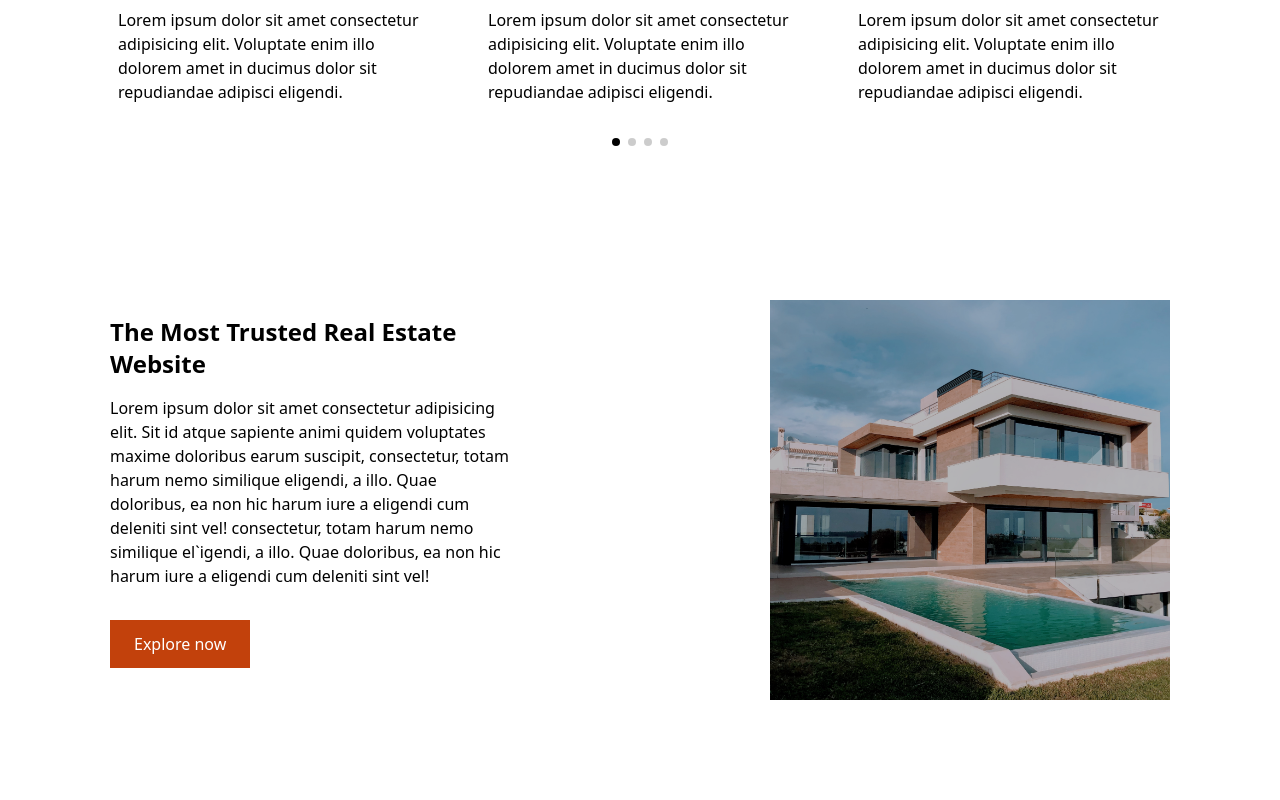
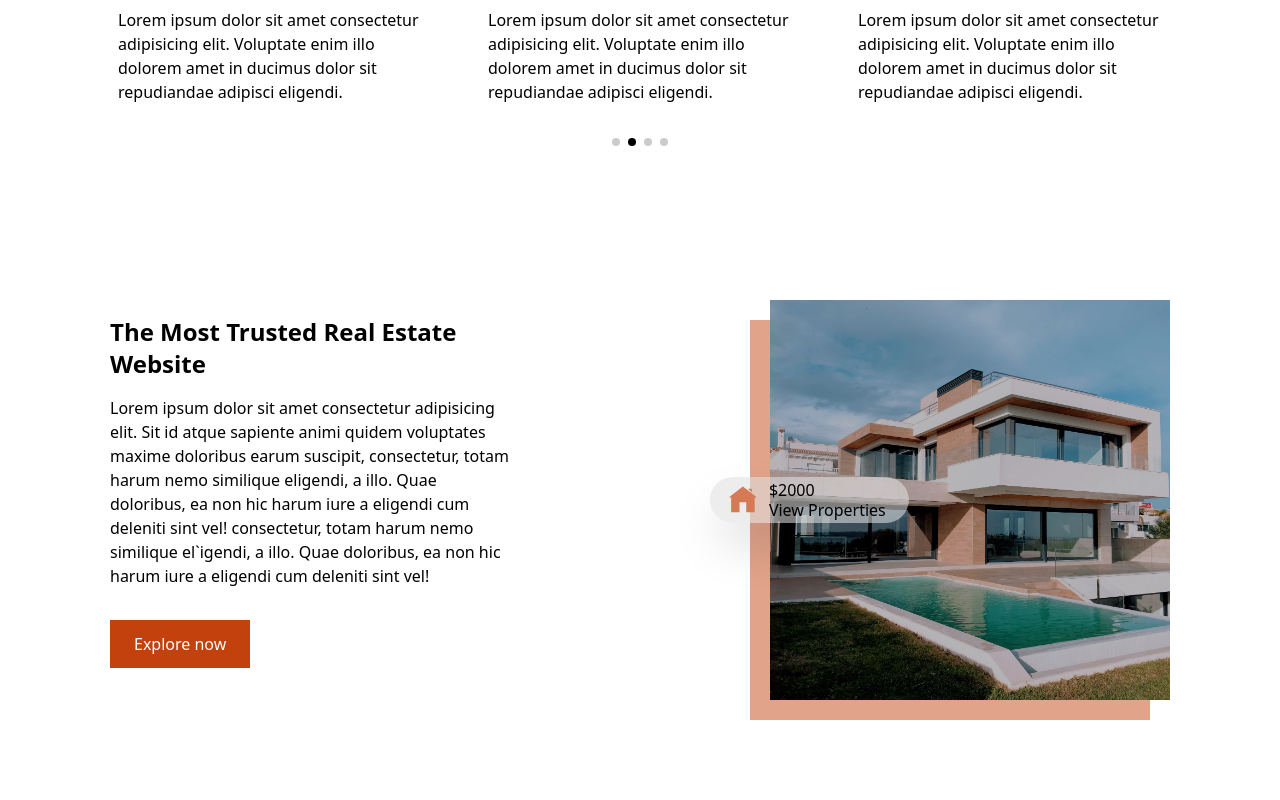
Before and after one commit to Haybuka/bricksNbrim, a Next.js app: page / in a window 1280 px wide. Shown: the part 1720-2520 px from the top of the page. Built offline with nearby package versions, Linux system fonts and the light colour scheme.

Commit message:
added swiper autoPlay

```diff
--- a/components/Home/customers/customer/card.tsx
+++ b/components/Home/customers/customer/card.tsx
@@ -3,7 +3,11 @@ import { Swiper, SwiperSlide } from 'swiper/react';
 import cls from 'classnames';
 import styles from './customer.module.css';
 import { Pagination } from 'swiper';
+import SwiperCore, { Autoplay } from 'swiper';
+SwiperCore.use([Autoplay]);
+
 import Image from 'next/image';
+import 'swiper/css/autoplay';
 
 const CustomerCard = () => {
   const [activeIndex, setActiveIndex] = useState<number>(1);
@@ -46,6 +50,10 @@ const CustomerCard = () => {
       onSlideChange={(swiper: any) => setActiveIndex(swiper.activeIndex + 1)}
       pagination={{
         clickable: true,
+      }}
+      autoplay={{
+        delay: 2500,
+        disableOnInteraction: false,
       }}
       modules={[Pagination]}
       breakpoints={{
--- a/components/Home/explore/explore.module.css
+++ b/components/Home/explore/explore.module.css
@@ -17,3 +17,26 @@
   content: '';
   background-color: rgba(0, 0, 0, 0.286);
 }
+
+.explore_bg::before {
+  position: absolute;
+  content: '';
+  background-color: #ce663c;
+  width: 100%;
+  height: 100%;
+  /* transform: rotate(30deg); */
+  z-index: -10;
+  top: 5%;
+  left: -5%;
+  opacity: 0.6;
+}
+
+.pill {
+  border-radius: 70px;
+  background: #e0e0e090;
+  /* box-shadow: 20px 20px 39px #9d9d9d73, -20px -20px 39px #ffffff79; */
+  padding: 5px 15px;
+  left: -20%;
+  transform: translate(10%, -50%);
+  @apply justify-between absolute top-1/2 z-10 shadow-2xl hidden md:flex;
+}
--- a/components/Home/explore/explore.tsx
+++ b/components/Home/explore/explore.tsx
@@ -1,10 +1,27 @@
 import React from 'react';
 import styles from './explore.module.css';
 import Button from '@/utils/button/button';
+import HomeIcon from '/public/Home/explore/homeIcon.svg';
+import Image from 'next/image';
+
 const Explore = () => {
   return (
     <section className={styles.explore}>
-      <aside className={styles.explore_bg}></aside>
+      <aside className={styles.explore_bg}>
+        <div className={styles.pill}>
+          <Image
+            src={HomeIcon}
+            alt="icon"
+            width={28}
+            height={28}
+            className="mx-1"
+          />
+          <div className="mx-2">
+            <span className="block -my-1">$2000</span>
+            <span className="block -my-1">View Properties</span>
+          </div>
+        </div>
+      </aside>
       <article className="w-full my-4 md:my-0 md:w-[400px] px-2 md:px-0">
         <h4 className="text-2xl font-semibold capitalize">
           The most trusted real estate website
--- a/components/Home/featured/card.tsx
+++ b/components/Home/featured/card.tsx
@@ -2,9 +2,13 @@ import React from 'react';
 import { Swiper, SwiperSlide } from 'swiper/react';
 import styles from './featured.module.css';
 import { Pagination } from 'swiper';
+import SwiperCore, { Autoplay } from 'swiper';
+
+SwiperCore.use([Autoplay]);
 import Image from 'next/image';
 import 'swiper/css';
 import 'swiper/css/pagination';
+import 'swiper/css/autoplay';
 
 const FeaturedCard = () => {
   const cards = [
@@ -47,6 +51,10 @@ const FeaturedCard = () => {
       onSlideChange={() => console.log('slide change')}
       onSwiper={(swiper: any) => console.log(swiper)}
       className="my-8 mySwiper"
+      autoplay={{
+        delay: 2500,
+        disableOnInteraction: false,
+      }}
       pagination={{
         clickable: true,
       }}
```
Also changed, not shown: public/Home/explore/homeIcon.svg (added).
